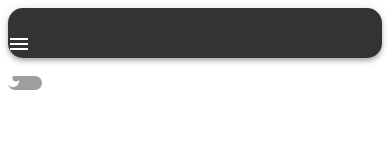
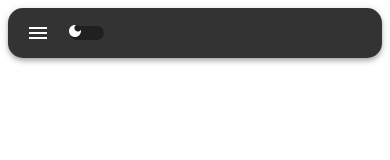
Before and after one commit to Benweitzman1/Weather-Wizard, a React (Create React App) app: page /favorites in a window 390 px wide. Shown: the top 160 px of the page. Built offline with nearby package versions, Linux system fonts and the light colour scheme.

Commit message:
Fixing dark mode button postion on mobile

```diff
--- a/src/components/SideBar/SideBar.js
+++ b/src/components/SideBar/SideBar.js
@@ -61,12 +61,11 @@ function SideBar({ darkMode, setDarkMode }) {
               padding: '1rem 0',
               borderRadius: '15px',
               margin: '2%',
-            //   marginTop: '5%'
             }}
           >
             <Box
               display="flex"
-              flexDirection="column"
+              flexDirection={isSmallScreen ? 'row' : 'column'}
               alignItems="center"
             //   height={'auto'}
             //   width={'auto'}
@@ -74,7 +73,13 @@ function SideBar({ darkMode, setDarkMode }) {
               width={isSmallScreen ? '50px' : 'auto'}
               paddingRight={isSmallScreen ? '1rem' : '0'}
             >
-              <IconButton edge="start" color="inherit" aria-label="menu" onClick={() => setMenuOpen(!menuOpen)}>
+              <IconButton
+              edge="start"
+              color="inherit"
+              aria-label="menu"
+              onClick={() => setMenuOpen(!menuOpen)}
+              style={{ marginLeft: isSmallScreen ? '10px' : '0' }}
+              >
                 <MenuIcon fontSize="3rem" />
               </IconButton>
               <Switch
@@ -92,7 +97,8 @@ function SideBar({ darkMode, setDarkMode }) {
               justifyContent="space-between"
               alignItems="center"
               height="100%"
-              paddingBottom={isSmallScreen ? '6rem' : '0'}
+            //   paddingBottom={isSmallScreen ? '6rem' : '0'}
+            //   marginTop={isSmallScreen ? '10px' : '0'}
           >
                 {buttonComponent("/", <HomeIcon fontSize="3rem" />, "Home")}
                 {buttonComponent("/favorites", <FavoriteIcon fontSize="3rem" />, "Favorites")}
```
